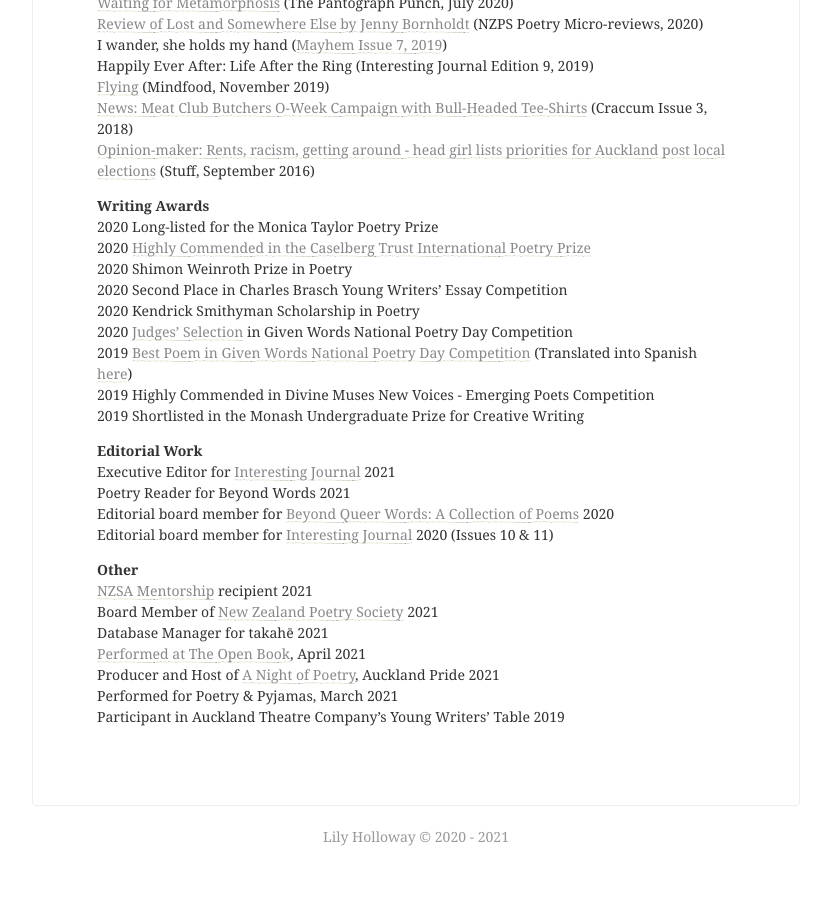
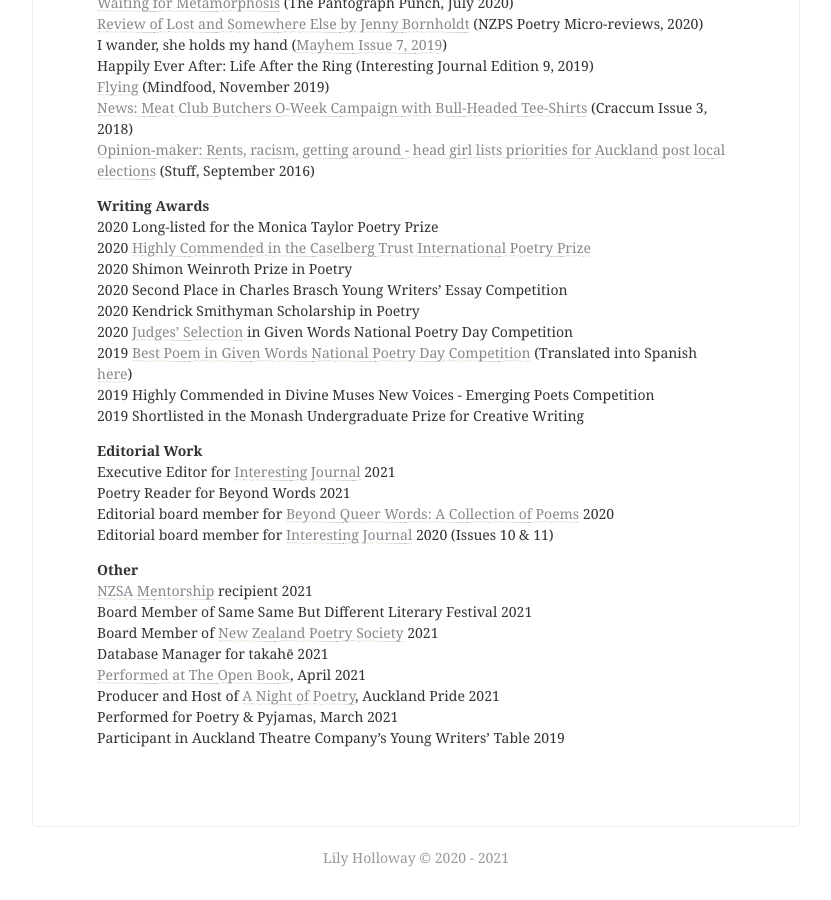
Before and after one commit to lilyholloway/lilyholloway.github.io, a Jekyll site: the page built from cv.md, in a window 1280 px wide and 900 px high, scrolled down 1254 px. Shown: the whole window, without its empty margins (224-1055 px from the left). Built offline with Jekyll 4.4.1, drawn with Linux system fonts in a browser that asks for light colours; nearby versions of some CDN libraries; before the commit the page ends 2133 px from its top, so only the background shows below that.

Commit message:
Update cv.md

```diff
--- a/cv.md
+++ b/cv.md
@@ -69,6 +69,7 @@
 
 <b>Other</b><br>
 <a href="https://authors.org.nz/opportunities/nzsa-programmes-and-services/nzsa-mentor-programme/mentee-recipients-of-2021/">NZSA Mentorship</a> recipient 2021<br>
+Board Member of Same Same But Different Literary Festival 2021<br>
 Board Member of <a href="https://poetrysociety.org.nz/about-us/our-people/">New Zealand Poetry Society</a> 2021<br>
 Database Manager for takahē 2021<br>
 <a href="https://theopenbook.co.nz/events/2021/4/25/poet-poet-poet">Performed at The Open Book</a>, April 2021<br>
```
